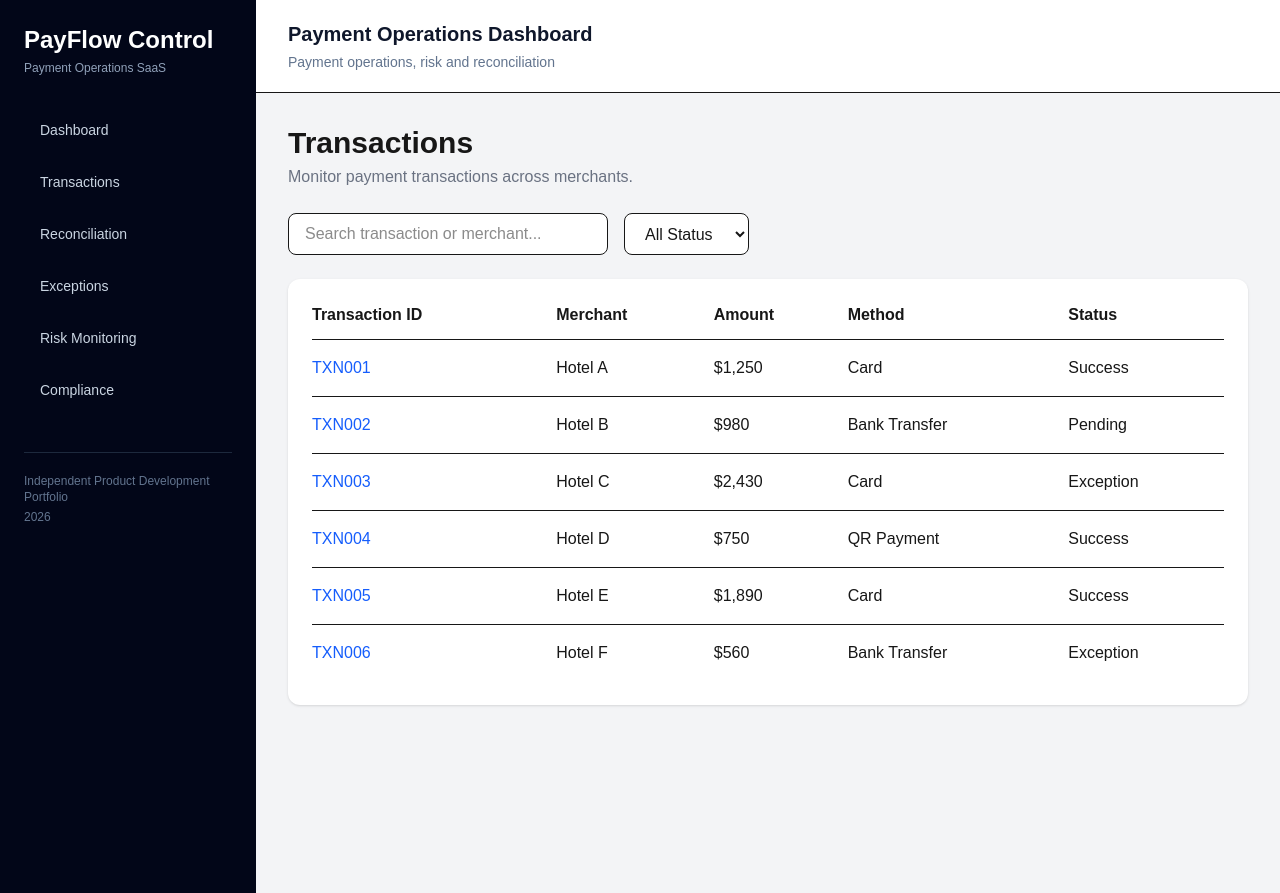
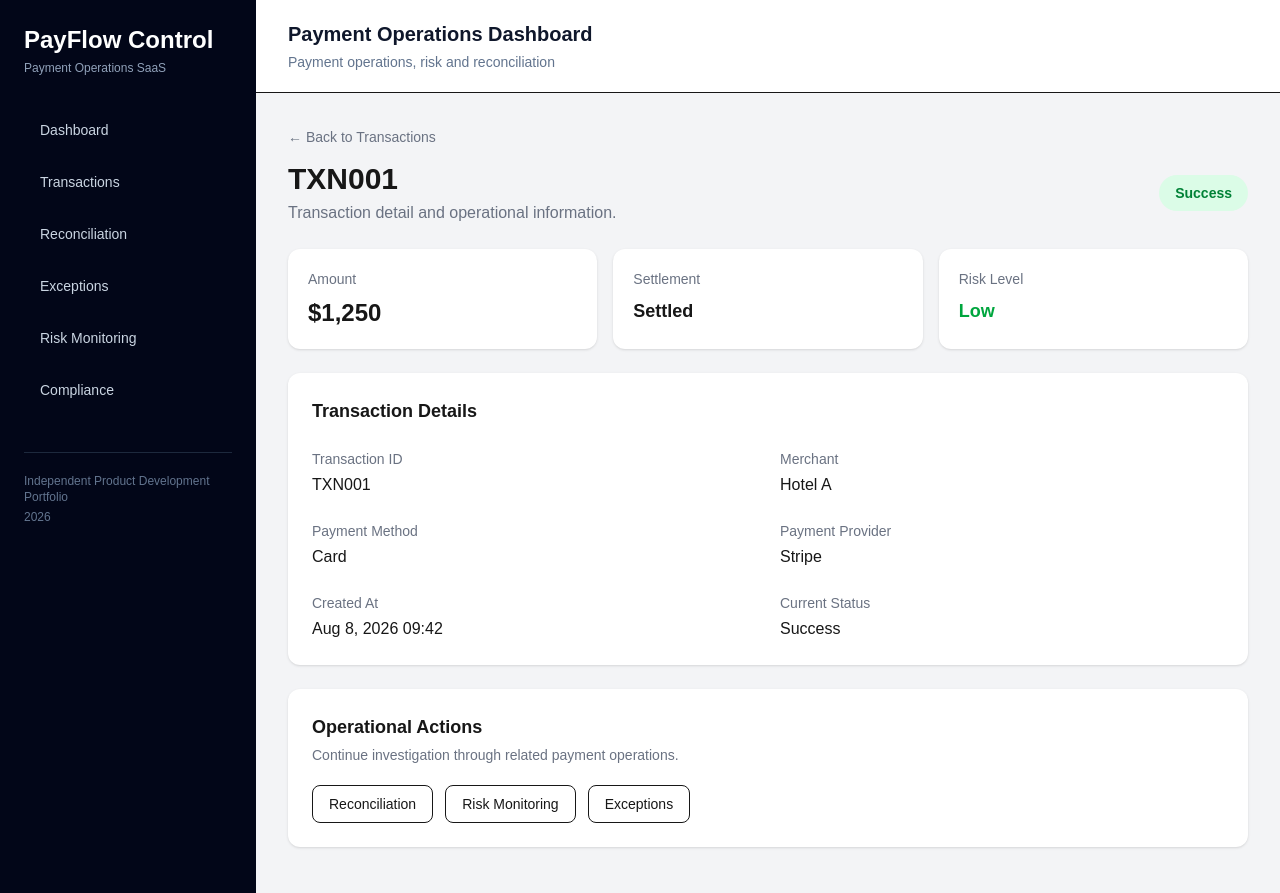
Before and after one commit to yusfss02-glitch/payflow-control, a Next.js app: page /transactions/TXN001 in a window 1280 px wide. Built offline with nearby package versions, Linux system fonts and the light colour scheme.

Commit message:
Enable transaction detail navigation

```diff
--- a/src/app/transactions/[id]/page.tsx
+++ b/src/app/transactions/[id]/page.tsx
@@ -1,142 +1,293 @@
-"use client";
-
-import { useState } from "react";
 import Link from "next/link";
 import Layout from "@/components/Layout";
 
-const transactions = [
-  {
+const transactions = {
+  TXN001: {
     id: "TXN001",
     merchant: "Hotel A",
     amount: "$1,250",
     status: "Success",
     method: "Card",
+    provider: "Stripe",
+    createdAt: "Aug 8, 2026 09:42",
+    settlement: "Settled",
+    risk: "Low",
   },
-  {
+  TXN002: {
     id: "TXN002",
     merchant: "Hotel B",
     amount: "$980",
     status: "Pending",
     method: "Bank Transfer",
+    provider: "Midtrans",
+    createdAt: "Aug 8, 2026 10:15",
+    settlement: "Pending",
+    risk: "Medium",
   },
-  {
+  TXN003: {
     id: "TXN003",
     merchant: "Hotel C",
     amount: "$2,430",
     status: "Exception",
     method: "Card",
+    provider: "Stripe",
+    createdAt: "Aug 8, 2026 10:28",
+    settlement: "Not Settled",
+    risk: "High",
   },
-  {
+  TXN004: {
     id: "TXN004",
     merchant: "Hotel D",
     amount: "$750",
     status: "Success",
     method: "QR Payment",
+    provider: "Xendit",
+    createdAt: "Aug 8, 2026 11:02",
+    settlement: "Settled",
+    risk: "Low",
   },
-  {
+  TXN005: {
     id: "TXN005",
     merchant: "Hotel E",
     amount: "$1,890",
     status: "Success",
     method: "Card",
+    provider: "Stripe",
+    createdAt: "Aug 8, 2026 11:35",
+    settlement: "Settled",
+    risk: "Low",
   },
-  {
+  TXN006: {
     id: "TXN006",
     merchant: "Hotel F",
     amount: "$560",
     status: "Exception",
     method: "Bank Transfer",
+    provider: "Midtrans",
+    createdAt: "Aug 8, 2026 11:48",
+    settlement: "Not Settled",
+    risk: "High",
   },
-];
+};
 
-export default function TransactionsPage() {
-  const [search, setSearch] = useState("");
-  const [status, setStatus] = useState("All");
+type TransactionId = keyof typeof transactions;
 
-  const filteredTransactions = transactions.filter((transaction) => {
-    const matchesSearch =
-      transaction.id.toLowerCase().includes(search.toLowerCase()) ||
-      transaction.merchant.toLowerCase().includes(search.toLowerCase());
+export default async function TransactionDetail({
+  params,
+}: {
+  params: Promise<{ id: string }>;
+}) {
+  const { id } = await params;
 
-    const matchesStatus =
-      status === "All" || transaction.status === status;
+  const transaction = transactions[id as TransactionId];
 
-    return matchesSearch && matchesStatus;
-  });
+  if (!transaction) {
+    return (
+      <Layout>
+        <div className="rounded-xl bg-white p-8 shadow">
+          <h2 className="text-2xl font-bold">
+            Transaction Not Found
+          </h2>
+
+          <p className="mt-2 text-gray-500">
+            The requested transaction does not exist.
+          </p>
+
+          <Link
+            href="/transactions"
+            className="mt-6 inline-block rounded-lg bg-slate-900 px-4 py-2 text-sm font-medium text-white"
+          >
+            Back to Transactions
+          </Link>
+        </div>
+      </Layout>
+    );
+  }
 
   return (
     <Layout>
       <div className="space-y-6">
+
         <div>
-          <h2 className="text-3xl font-bold">Transactions</h2>
+          <Link
+            href="/transactions"
+            className="text-sm text-gray-500 hover:text-slate-900"
+          >
+            ← Back to Transactions
+          </Link>
+
+          <div className="mt-3 flex items-center justify-between">
+            <div>
+              <h2 className="text-3xl font-bold">
+                {transaction.id}
+              </h2>
+
               <p className="mt-1 text-gray-500">
-            Monitor payment transactions across merchants.
+                Transaction detail and operational information.
               </p>
             </div>
 
-        <div className="flex gap-4">
-          <input
-            type="text"
-            placeholder="Search transaction or merchant..."
-            value={search}
-            onChange={(e) => setSearch(e.target.value)}
-            className="w-80 rounded-lg border bg-white px-4 py-2"
-          />
+            {transaction.status === "Success" && (
+              <span className="rounded-full bg-green-100 px-4 py-2 text-sm font-semibold text-green-700">
+                Success
+              </span>
+            )}
 
-          <select
-            value={status}
-            onChange={(e) => setStatus(e.target.value)}
-            className="rounded-lg border bg-white px-4 py-2"
+            {transaction.status === "Pending" && (
+              <span className="rounded-full bg-yellow-100 px-4 py-2 text-sm font-semibold text-yellow-700">
+                Pending
+              </span>
+            )}
+
+            {transaction.status === "Exception" && (
+              <span className="rounded-full bg-red-100 px-4 py-2 text-sm font-semibold text-red-700">
+                Exception
+              </span>
+            )}
+          </div>
+        </div>
+
+        <div className="grid grid-cols-3 gap-4">
+
+          <div className="rounded-xl bg-white p-5 shadow">
+            <p className="text-sm text-gray-500">
+              Amount
+            </p>
+
+            <p className="mt-2 text-2xl font-bold">
+              {transaction.amount}
+            </p>
+          </div>
+
+          <div className="rounded-xl bg-white p-5 shadow">
+            <p className="text-sm text-gray-500">
+              Settlement
+            </p>
+
+            <p className="mt-2 text-lg font-semibold">
+              {transaction.settlement}
+            </p>
+          </div>
+
+          <div className="rounded-xl bg-white p-5 shadow">
+            <p className="text-sm text-gray-500">
+              Risk Level
+            </p>
+
+            <p
+              className={`mt-2 text-lg font-semibold ${
+                transaction.risk === "High"
+                  ? "text-red-600"
+                  : transaction.risk === "Medium"
+                  ? "text-yellow-600"
+                  : "text-green-600"
+              }`}
             >
-            <option value="All">All Status</option>
-            <option value="Success">Success</option>
-            <option value="Pending">Pending</option>
-            <option value="Exception">Exception</option>
-          </select>
+              {transaction.risk}
+            </p>
+          </div>
+
         </div>
 
         <div className="rounded-xl bg-white p-6 shadow">
-          <table className="w-full text-left">
-            <thead>
-              <tr className="border-b">
-                <th className="pb-3">Transaction ID</th>
-                <th className="pb-3">Merchant</th>
-                <th className="pb-3">Amount</th>
-                <th className="pb-3">Method</th>
-                <th className="pb-3">Status</th>
-              </tr>
-            </thead>
+          <h3 className="text-lg font-semibold">
+            Transaction Details
+          </h3>
 
-            <tbody>
-              {filteredTransactions.map((transaction) => (
-                <tr
-                  key={transaction.id}
-                  className="border-b last:border-0"
+          <div className="mt-6 grid grid-cols-2 gap-6">
+
+            <div>
+              <p className="text-sm text-gray-500">
+                Transaction ID
+              </p>
+              <p className="mt-1 font-medium">
+                {transaction.id}
+              </p>
+            </div>
+
+            <div>
+              <p className="text-sm text-gray-500">
+                Merchant
+              </p>
+              <p className="mt-1 font-medium">
+                {transaction.merchant}
+              </p>
+            </div>
+
+            <div>
+              <p className="text-sm text-gray-500">
+                Payment Method
+              </p>
+              <p className="mt-1 font-medium">
+                {transaction.method}
+              </p>
+            </div>
+
+            <div>
+              <p className="text-sm text-gray-500">
+                Payment Provider
+              </p>
+              <p className="mt-1 font-medium">
+                {transaction.provider}
+              </p>
+            </div>
+
+            <div>
+              <p className="text-sm text-gray-500">
+                Created At
+              </p>
+              <p className="mt-1 font-medium">
+                {transaction.createdAt}
+              </p>
+            </div>
+
+            <div>
+              <p className="text-sm text-gray-500">
+                Current Status
+              </p>
+              <p className="mt-1 font-medium">
+                {transaction.status}
+              </p>
+            </div>
+
+          </div>
+        </div>
+
+        <div className="rounded-xl bg-white p-6 shadow">
+          <h3 className="text-lg font-semibold">
+            Operational Actions
+          </h3>
+
+          <p className="mt-1 text-sm text-gray-500">
+            Continue investigation through related payment operations.
+          </p>
+
+          <div className="mt-5 flex gap-3">
+
+            <Link
+              href="/reconciliation"
+              className="rounded-lg border px-4 py-2 text-sm font-medium hover:bg-gray-50"
             >
-                  <td className="py-4 font-medium">
+              Reconciliation
+            </Link>
+
             <Link
-                      href={`/transactions/${transaction.id}`}
-                      className="text-blue-600 hover:underline"
+              href="/risk"
+              className="rounded-lg border px-4 py-2 text-sm font-medium hover:bg-gray-50"
             >
-                      {transaction.id}
+              Risk Monitoring
             </Link>
-                  </td>
 
-                  <td>{transaction.merchant}</td>
-                  <td>{transaction.amount}</td>
-                  <td>{transaction.method}</td>
-                  <td>{transaction.status}</td>
-                </tr>
-              ))}
-            </tbody>
-          </table>
+            <Link
+              href="/exceptions"
+              className="rounded-lg border px-4 py-2 text-sm font-medium hover:bg-gray-50"
+            >
+              Exceptions
+            </Link>
 
-          {filteredTransactions.length === 0 && (
-            <p className="py-8 text-center text-gray-500">
-              No transactions found.
-            </p>
-          )}
           </div>
+        </div>
+
       </div>
     </Layout>
   );
--- a/src/app/transactions/page.tsx
+++ b/src/app/transactions/page.tsx
@@ -1,37 +1,84 @@
 "use client";
 
+import Link from "next/link";
 import { useState } from "react";
 import Layout from "@/components/Layout";
 
 const transactions = [
-  { id: "TXN001", merchant: "Hotel A", amount: "$1,250", status: "Success", method: "Card" },
-  { id: "TXN002", merchant: "Hotel B", amount: "$980", status: "Pending", method: "Bank Transfer" },
-  { id: "TXN003", merchant: "Hotel C", amount: "$2,430", status: "Exception", method: "Card" },
-  { id: "TXN004", merchant: "Hotel D", amount: "$750", status: "Success", method: "QR Payment" },
-  { id: "TXN005", merchant: "Hotel E", amount: "$1,890", status: "Success", method: "Card" },
-  { id: "TXN006", merchant: "Hotel F", amount: "$560", status: "Exception", method: "Bank Transfer" },
+  {
+    id: "TXN001",
+    merchant: "Hotel A",
+    amount: "$1,250",
+    status: "Success",
+    method: "Card",
+  },
+  {
+    id: "TXN002",
+    merchant: "Hotel B",
+    amount: "$980",
+    status: "Pending",
+    method: "Bank Transfer",
+  },
+  {
+    id: "TXN003",
+    merchant: "Hotel C",
+    amount: "$2,430",
+    status: "Exception",
+    method: "Card",
+  },
+  {
+    id: "TXN004",
+    merchant: "Hotel D",
+    amount: "$750",
+    status: "Success",
+    method: "QR Payment",
+  },
+  {
+    id: "TXN005",
+    merchant: "Hotel E",
+    amount: "$1,890",
+    status: "Success",
+    method: "Card",
+  },
+  {
+    id: "TXN006",
+    merchant: "Hotel F",
+    amount: "$560",
+    status: "Exception",
+    method: "Bank Transfer",
+  },
 ];
 
 export default function TransactionsPage() {
   const [search, setSearch] = useState("");
   const [status, setStatus] = useState("All");
 
-  const filteredTransactions = transactions.filter((transaction) => {
-    const matchesSearch =
-      transaction.id.toLowerCase().includes(search.toLowerCase()) ||
-      transaction.merchant.toLowerCase().includes(search.toLowerCase());
+  const filteredTransactions = transactions.filter(
+    (transaction) => {
+      const matchesSearch =
+        transaction.id
+          .toLowerCase()
+          .includes(search.toLowerCase()) ||
+        transaction.merchant
+          .toLowerCase()
+          .includes(search.toLowerCase());
 
-    const matchesStatus =
-      status === "All" || transaction.status === status;
+      const matchesStatus =
+        status === "All" ||
+        transaction.status === status;
 
-    return matchesSearch && matchesStatus;
-  });
+      return matchesSearch && matchesStatus;
+    }
+  );
 
   return (
     <Layout>
       <div className="space-y-6">
         <div>
-          <h2 className="text-3xl font-bold">Transactions</h2>
+          <h2 className="text-3xl font-bold">
+            Transactions
+          </h2>
+
           <p className="mt-1 text-gray-500">
             Monitor payment transactions across merchants.
           </p>
@@ -42,19 +89,34 @@ export default function TransactionsPage() {
             type="text"
             placeholder="Search transaction or merchant..."
             value={search}
-            onChange={(e) => setSearch(e.target.value)}
+            onChange={(e) =>
+              setSearch(e.target.value)
+            }
             className="w-80 rounded-lg border bg-white px-4 py-2"
           />
 
           <select
             value={status}
-            onChange={(e) => setStatus(e.target.value)}
+            onChange={(e) =>
+              setStatus(e.target.value)
+            }
             className="rounded-lg border bg-white px-4 py-2"
           >
-            <option value="All">All Status</option>
-            <option value="Success">Success</option>
-            <option value="Pending">Pending</option>
-            <option value="Exception">Exception</option>
+            <option value="All">
+              All Status
+            </option>
+
+            <option value="Success">
+              Success
+            </option>
+
+            <option value="Pending">
+              Pending
+            </option>
+
+            <option value="Exception">
+              Exception
+            </option>
           </select>
         </div>
 
@@ -62,24 +124,81 @@ export default function TransactionsPage() {
           <table className="w-full text-left">
             <thead>
               <tr className="border-b">
-                <th className="pb-3">Transaction ID</th>
-                <th className="pb-3">Merchant</th>
-                <th className="pb-3">Amount</th>
-                <th className="pb-3">Method</th>
-                <th className="pb-3">Status</th>
+                <th className="pb-3">
+                  Transaction ID
+                </th>
+
+                <th className="pb-3">
+                  Merchant
+                </th>
+
+                <th className="pb-3">
+                  Amount
+                </th>
+
+                <th className="pb-3">
+                  Method
+                </th>
+
+                <th className="pb-3">
+                  Status
+                </th>
               </tr>
             </thead>
 
             <tbody>
-              {filteredTransactions.map((transaction) => (
-                <tr key={transaction.id} className="border-b last:border-0">
-                  <td className="py-4 font-medium">{transaction.id}</td>
-                  <td>{transaction.merchant}</td>
-                  <td>{transaction.amount}</td>
-                  <td>{transaction.method}</td>
-                  <td>{transaction.status}</td>
-                </tr>
-              ))}
+              {filteredTransactions.map(
+                (transaction) => (
+                  <tr
+                    key={transaction.id}
+                    className="border-b last:border-0"
+                  >
+                    <td className="py-4 font-medium">
+                      <Link
+                        href={`/transactions/${transaction.id}`}
+                        className="inline-block text-blue-600 underline hover:text-blue-800"
+                      >
+                        {transaction.id}
+                      </Link>
+                    </td>
+
+                    <td>
+                      {transaction.merchant}
+                    </td>
+
+                    <td>
+                      {transaction.amount}
+                    </td>
+
+                    <td>
+                      {transaction.method}
+                    </td>
+
+                    <td>
+                      {transaction.status ===
+                        "Success" && (
+                        <span className="rounded-full bg-green-100 px-3 py-1 text-xs font-semibold text-green-700">
+                          Success
+                        </span>
+                      )}
+
+                      {transaction.status ===
+                        "Pending" && (
+                        <span className="rounded-full bg-yellow-100 px-3 py-1 text-xs font-semibold text-yellow-700">
+                          Pending
+                        </span>
+                      )}
+
+                      {transaction.status ===
+                        "Exception" && (
+                        <span className="rounded-full bg-red-100 px-3 py-1 text-xs font-semibold text-red-700">
+                          Exception
+                        </span>
+                      )}
+                    </td>
+                  </tr>
+                )
+              )}
             </tbody>
           </table>
 
```
Lines whose indentation alone changed are shown as unchanged.
